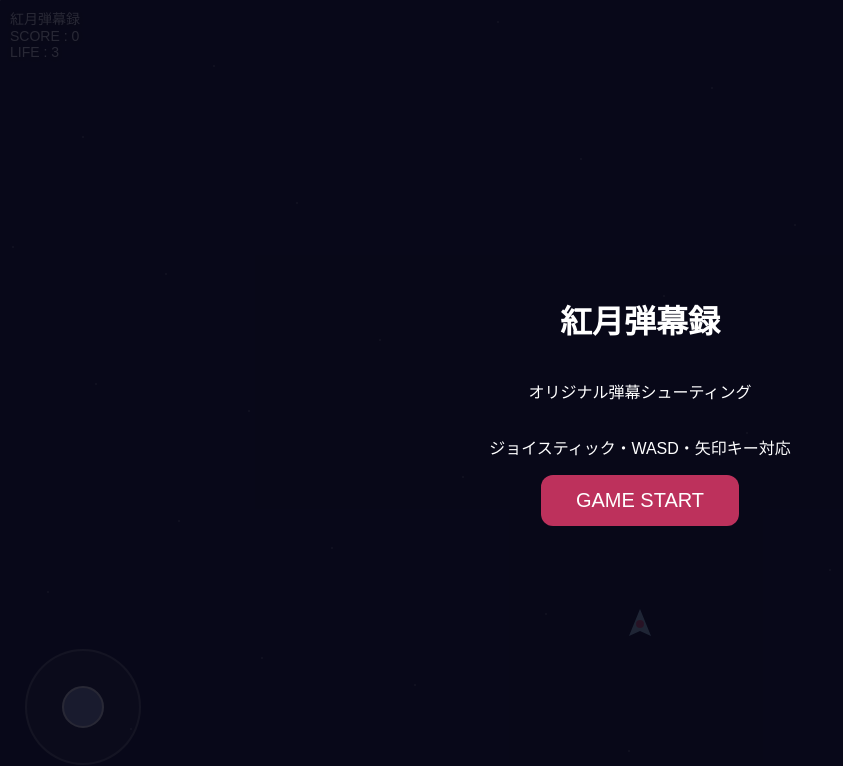
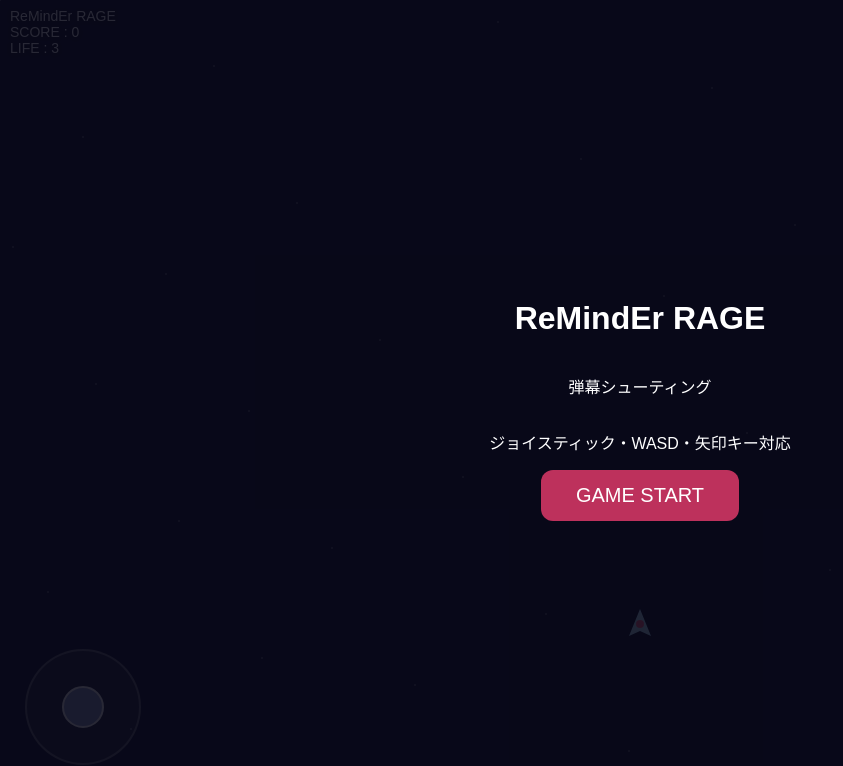
Before and after one commit to rottenappleda-cloud/danmaku-shooter-red-soul, a plain HTML site: page index.html in a window 1280 px wide. Shown: the whole page, without its empty margins (0-843 px from the left). Drawn offline with Linux system fonts and the light colour scheme.

Commit message:
Change title and headings to 'ReMindEr RAGE'

```diff
--- a/index.html
+++ b/index.html
@@ -4,7 +4,7 @@
 <head>
 <meta charset="UTF-8">
 <meta name="viewport" content="width=device-width, initial-scale=1, maximum-scale=1, user-scalable=no">
-<title>紅月弾幕録</title>
+<title>ReMindER RAGE</title>
 
 <style>
 * { box-sizing:border-box; }
@@ -87,7 +87,7 @@ button {
 <body>
 
 <div id="info">
-  <div>紅月弾幕録</div>
+  <div>ReMindEr RAGE</div>
   <div id="score">SCORE : 0</div>
   <div id="life">LIFE : 3</div>
 </div>
@@ -99,8 +99,8 @@ button {
 </div>
 
 <div id="start">
-  <h1>紅月弾幕録</h1>
-  <p>オリジナル弾幕シューティング</p>
+  <h1>ReMindEr RAGE</h1>
+  <p>弾幕シューティング</p>
   <p>ジョイスティック・WASD・矢印キー対応</p>
   <button id="startButton">GAME START</button>
 </div>
```
